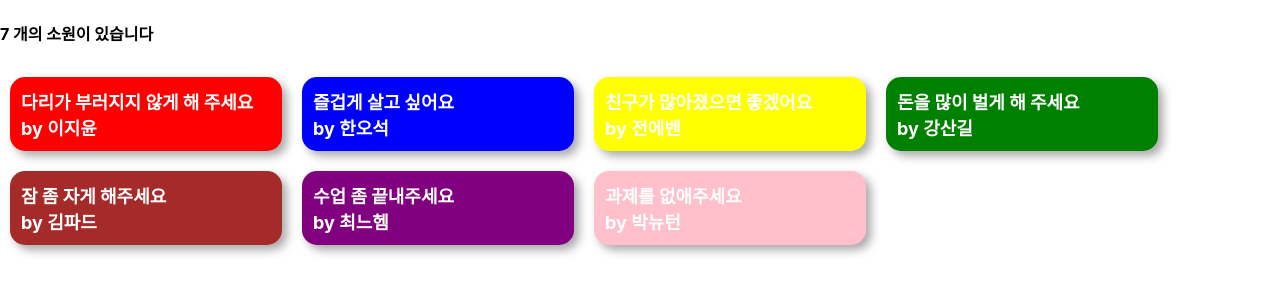
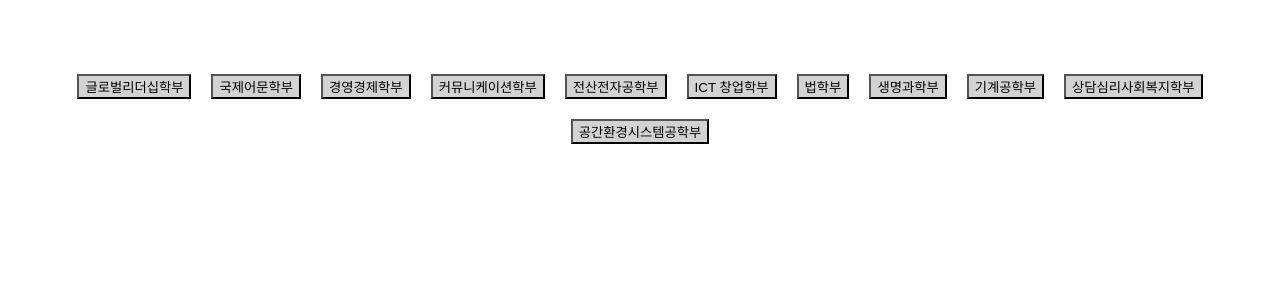
Before and after one commit to 2nd-PARD-WEB-PART/GenieYeyong, a React (Create React App) app: page / in a window 1280 px wide. Shown: the top 300 px of the page. Built offline with nearby package versions, Linux system fonts and the light colour scheme.

Commit message:
Home.js에서 Router 수정

```diff
--- a/src/Components/Home.js
+++ b/src/Components/Home.js
@@ -4,6 +4,8 @@ import React, { useEffect } from "react";
 import HomeProblem from "./HomeProblem";
 import styled, { keyframes,css } from 'styled-components';
 import { useState } from "react";
+import { ReactDOM } from "react";
+import { Link } from "react-router-dom";
 // Keyframes for moving up animation
 
 
@@ -54,24 +56,62 @@ const Home=()=>{
     ];
 
     return (
-        <div>
-          <h4>{WishList.length} 개의 소원이 있습니다</h4>
-          <BigBox>
-            {WishList.map((it) => (
-              <PListBox key={it.id} type={it.type}>
-                <StarBox>
-                  <ListName>{it.text}</ListName>
-                  <ListName>by {it.nickname}</ListName>
-                </StarBox>
-              </PListBox>
-            ))}
-          </BigBox>
-        </div>
+        <>
+          <MoveBox>
+            <Link to='/gls'>
+              <MoneBtn>글로벌리더십학부</MoneBtn>
+            </Link>
+            <Link to='/Inter'>
+              <MoneBtn>국제어문학부</MoneBtn>
+            </Link>
+            <Link to='/Busi'>
+              <MoneBtn>경영경제학부</MoneBtn>
+            </Link>
+            <Link to='/Commu'>
+              <MoneBtn>커뮤니케이션학부</MoneBtn>
+            </Link>
+            <Link to='/csee'>
+              <MoneBtn>전산전자공학부</MoneBtn>
+            </Link>
+            <Link to='/Ict'>
+              <MoneBtn>ICT 창업학부</MoneBtn>
+            </Link>
+            <Link to='/Law'>
+              <MoneBtn>법학부</MoneBtn>
+            </Link>
+            <Link to='/Life'>
+              <MoneBtn>생명과학부</MoneBtn>
+            </Link>
+            <Link to='/March'>
+              <MoneBtn>기계공학부</MoneBtn>
+            </Link>
+            <Link to='/Psy'>
+              <MoneBtn>상담심리사회복지학부</MoneBtn>
+            </Link>
+            <Link to='/Spac'>
+              <MoneBtn>공간환경시스템공학부</MoneBtn>
+            </Link>
+          </MoveBox>
+        </>
       );
 }
 
 
 export default Home;
+
+const MoveBox = styled.div`
+  display: flex;
+  flex-wrap: wrap;
+  justify-content: center;
+  padding: 5%;
+`
+
+const MoneBtn = styled.button`
+  background-color: lightgray;
+  margin: 10px; /* 수정: margin 값을 픽셀로 변경 */
+  width: 10;  /* 수정: 일정한 간격으로 버튼 배치 */
+  box-sizing: border-box; /* 수정: margin이 너비에 영향을 주지 않도록 설정 */
+`
 
 const BigBox = styled.div`
   display: flex;
--- a/src/Components/HomeProblem.js
+++ b/src/Components/HomeProblem.js
@@ -10,7 +10,6 @@ const PListBox = styled.div`
   color: white;
   justify-content: flex-start;
   width: 250px;
-  background-color: #FA5858;
   border: 1px solid transparent;
   box-shadow: 5px 5px 10px darkgray;
   border-radius: 15px;
@@ -18,6 +17,24 @@ const PListBox = styled.div`
   padding: 10px;
   display: flex;
   flex-direction: row;
+  background-color: ${(props) => {
+        switch (props.type) {
+            case '타입1':
+                return 'red';
+            case '타입2':
+                return 'blue';
+            case '타입3':
+                return 'yellow';
+            case '타입4':
+                return 'green';
+            case '타입5':
+                return 'brown';
+            case '타입6':
+                return 'purple';
+            case '타입7':
+                return 'pink';
+        }
+    }};
 `
 const StarBox = styled.div`
   flex-direction: column;
--- a/src/Components/Scholar/gls.js
+++ b/src/Components/Scholar/gls.js
@@ -3,8 +3,11 @@ import React from "react";
 
 const Gls=()=>{
 
-    return(<>
-    </>)
+    return(
+        <>
+            GLS
+        </>
+    )
 }
 
 
```
